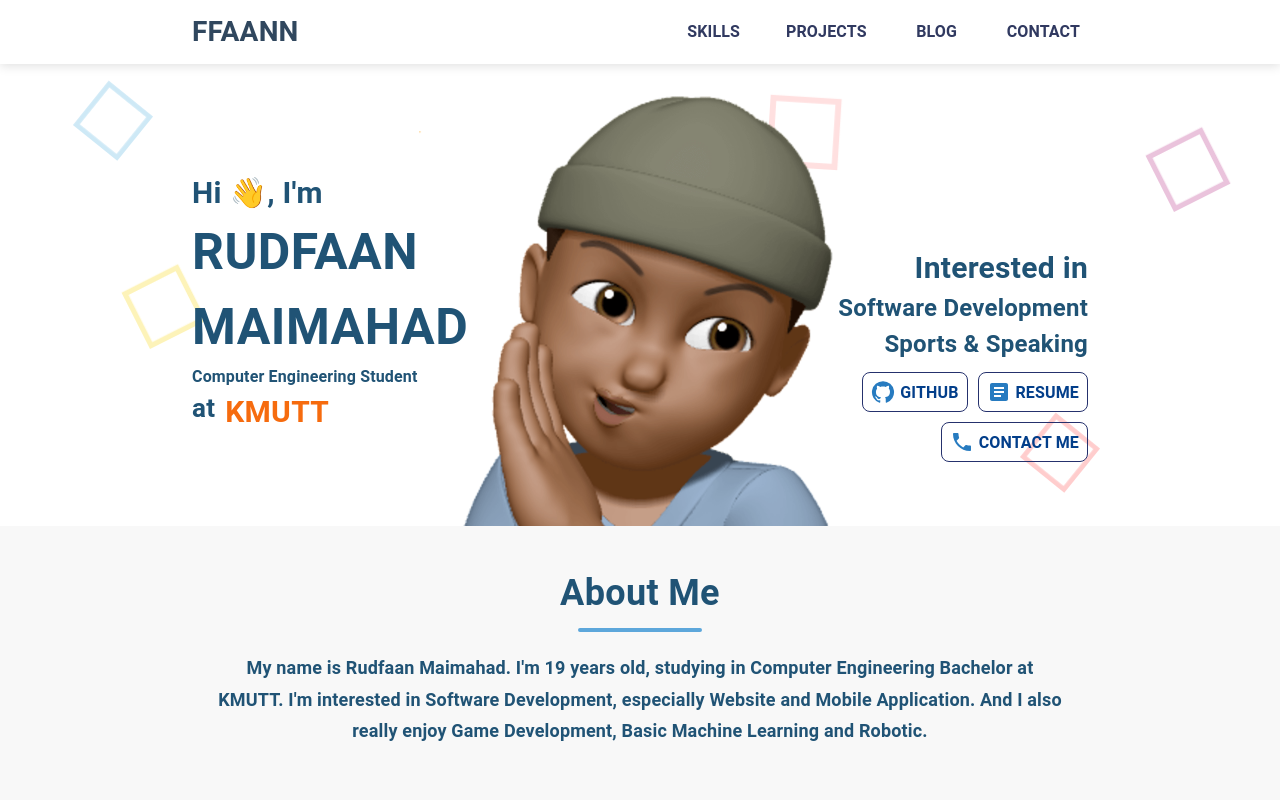
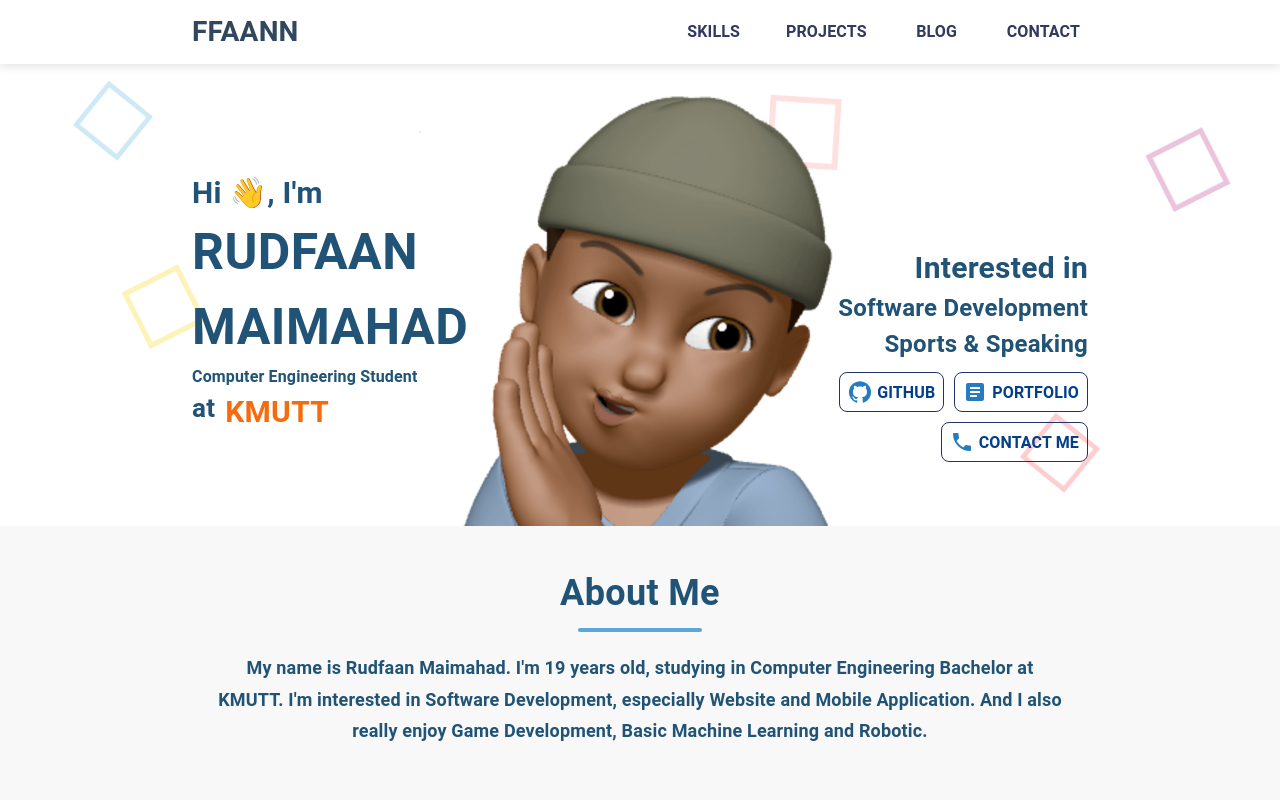
Before and after one commit to ffaann02/personal-website-v2, a React (Create React App) app: page / in a window 1280 px wide. Shown: the top 800 px of the page. Built offline with nearby package versions, Linux system fonts and the light colour scheme; no server answers.

Commit message:
portfolio link fix

```diff
--- a/src/components/HeroBlock.js
+++ b/src/components/HeroBlock.js
@@ -70,7 +70,7 @@ export default function HeroBlock(){
         window.open("https://github.com/ffaann02");
     }
     function OpenResume(){
-        window.open("");
+        window.open("https://drive.google.com/drive/folders/18xfcJvIk5UJIPGbyvOlHfSINXgJ6e9A-?usp=sharing");
     }
     const classes = useStyles();
     document.addEventListener("mousemove", parallax);
@@ -119,7 +119,7 @@ export default function HeroBlock(){
                     </HeroblockButton>
                     <HeroblockButton sx={{marginLeft:"10px",marginTop:"10px"}}>
                         <ArticleIcon sx={{marginRight:"5px", color :"#277BC0"}}/>
-                            <Typography sx={{fontSize:"16px",marginTop:"2px",fontWeight:"600",color:"#023E8A" }} onClick={OpenResume}>RESUME</Typography>
+                            <Typography sx={{fontSize:"16px",marginTop:"2px",fontWeight:"600",color:"#023E8A" }} onClick={OpenResume}>Portfolio</Typography>
                     </HeroblockButton>
                     </Box>
                     <Link to="contact" smooth duration={1000} offset={-90}>
```
